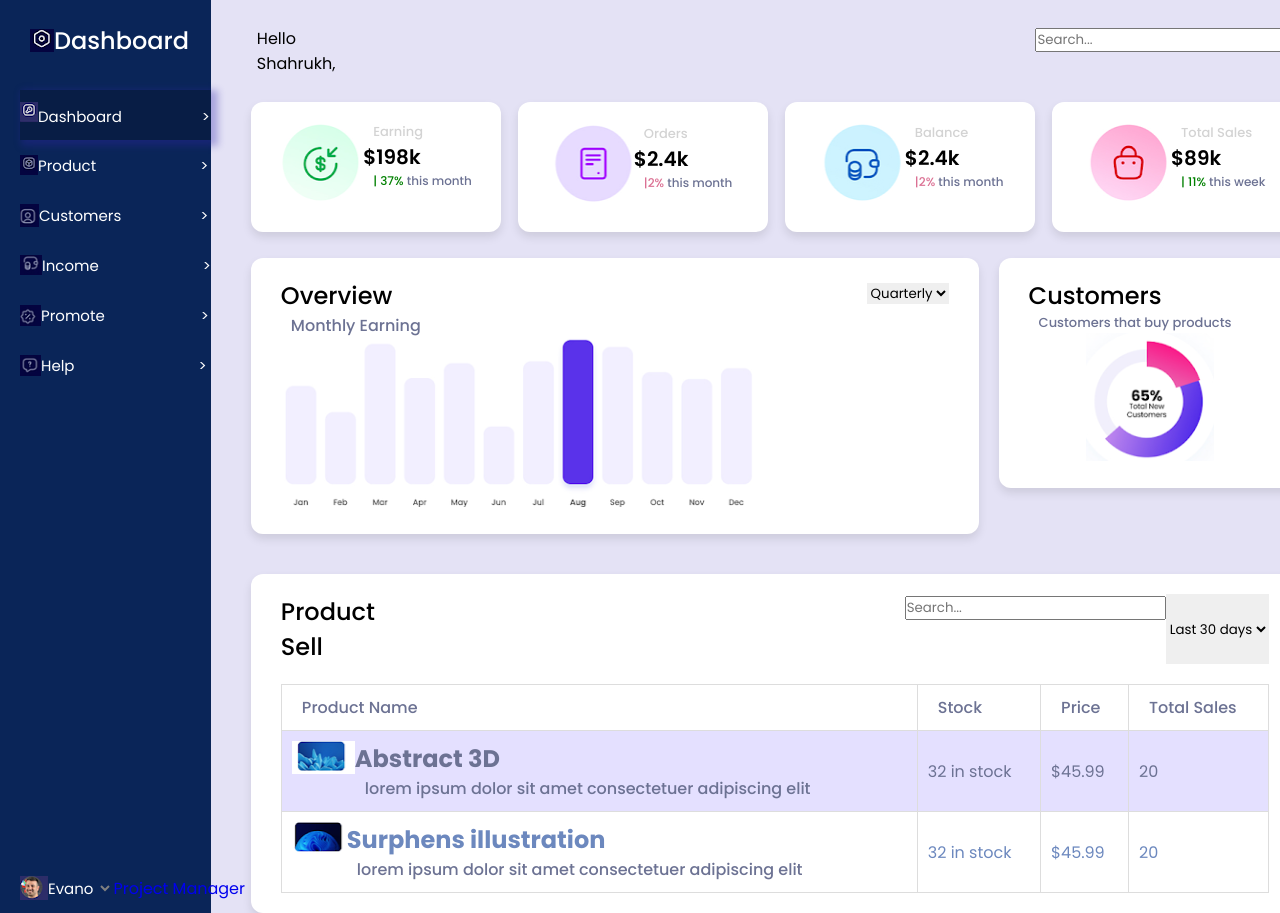
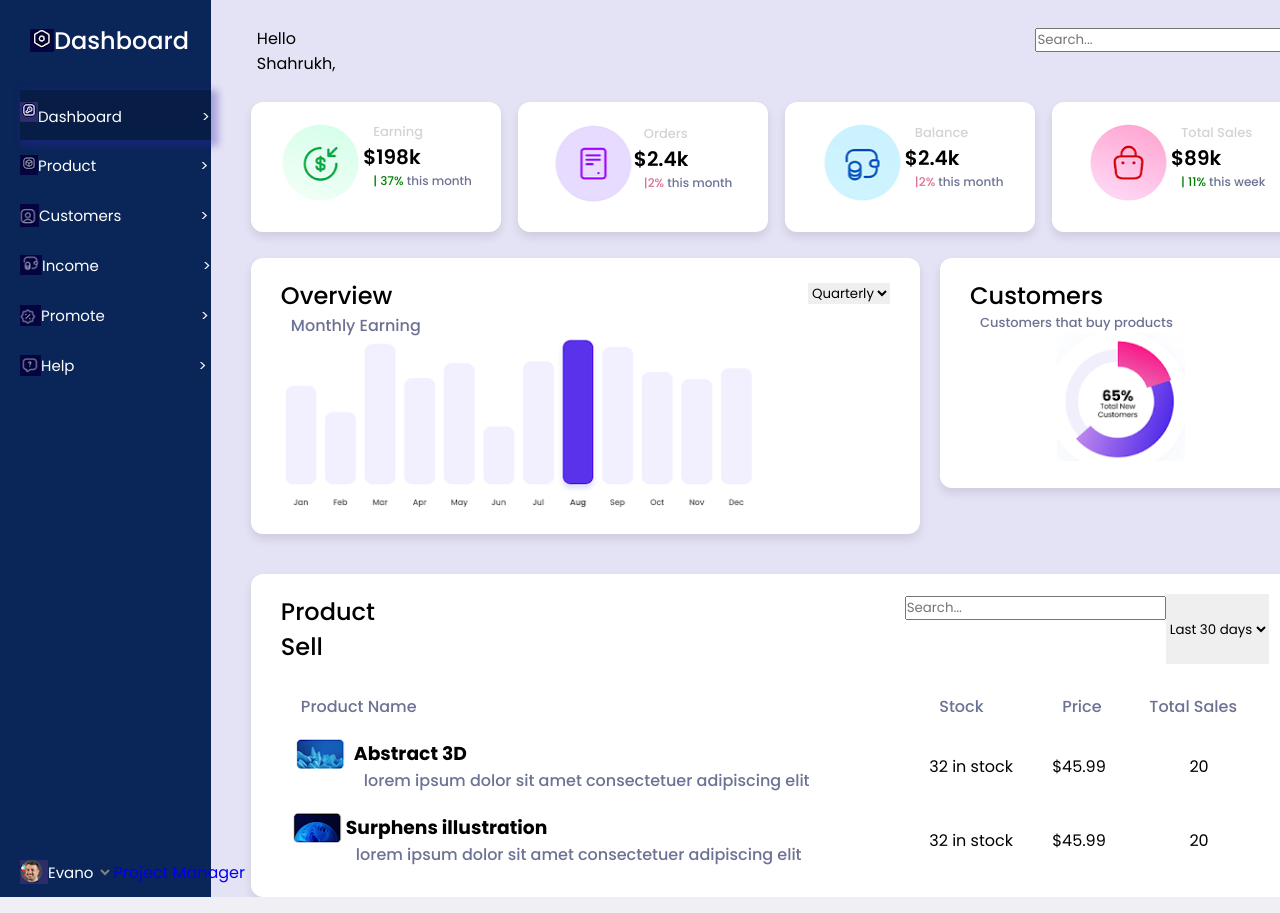
Before and after one commit to Kajal886/React-redux, a React (Create React App) app: page / in a window 1280 px wide. Built offline with nearby package versions, Linux system fonts and the light colour scheme.

Commit message:
add Changes

```diff
--- a/src/Webpage.css
+++ b/src/Webpage.css
@@ -285,7 +285,7 @@ nav .profile-details i{
 
 /* left box */
 .home-content .sales-boxes .recent-sales{
-  width: 100%;
+  width: 75%;
   background: #fff;
   padding: 20px 30px;
   margin: 0 20px;
@@ -873,18 +873,23 @@ table {
   font-family: arial, sans-serif;
   border-collapse: collapse;
   width: 100%;
-  color: #6c88be;
+  /* color: #6c88be; */
 }
 
 td, th {
   border: 1px solid #dddddd;
+  border: none;
   text-align: left;
   padding: 10px;
 }
+.rate{
+
+  text-align: center;
+}
 
 tr:nth-child(even) {
-     background-color: #5643ff29;
-    color: #6c7293!important;
+     /* background-color: #5643ff29;
+    color: #6c7293!important; */
 }
 .circle-wrap {
   margin: 50px auto;
--- a/src/Webpage.js
+++ b/src/Webpage.js
@@ -178,18 +178,18 @@ const WebPage=()=> {
   </tr>
 
   <tr>
-    <td><div style={{display:"flex"}}><div><img src="img1.PNG" /></div><div><h1>Abstract 3D</h1><p>
+    <td><div style={{display:"flex"}}><div><img src="img1.PNG" /></div><div><h3>Abstract 3D</h3><p>
     lorem ipsum dolor sit amet consectetuer adipiscing elit</p></div></div> </td>
     <td>32 in stock</td>
     <td>$45.99</td>
-    <td>20</td>
+    <td className='rate'>20</td>
   </tr>
   <tr>
-    <td><div style={{display:"flex"}}><div><img src="img2.PNG" /></div><div><h1>Surphens illustration</h1><p>
+    <td><div style={{display:"flex"}}><div><img src="img2.PNG" /></div><div><h3>Surphens illustration</h3><p>
     lorem ipsum dolor sit amet consectetuer adipiscing elit</p></div></div> </td>
     <td>32 in stock</td>
     <td>$45.99</td>
-    <td>20</td>
+    <td className='rate'>20</td>
   </tr>
 
 
```
